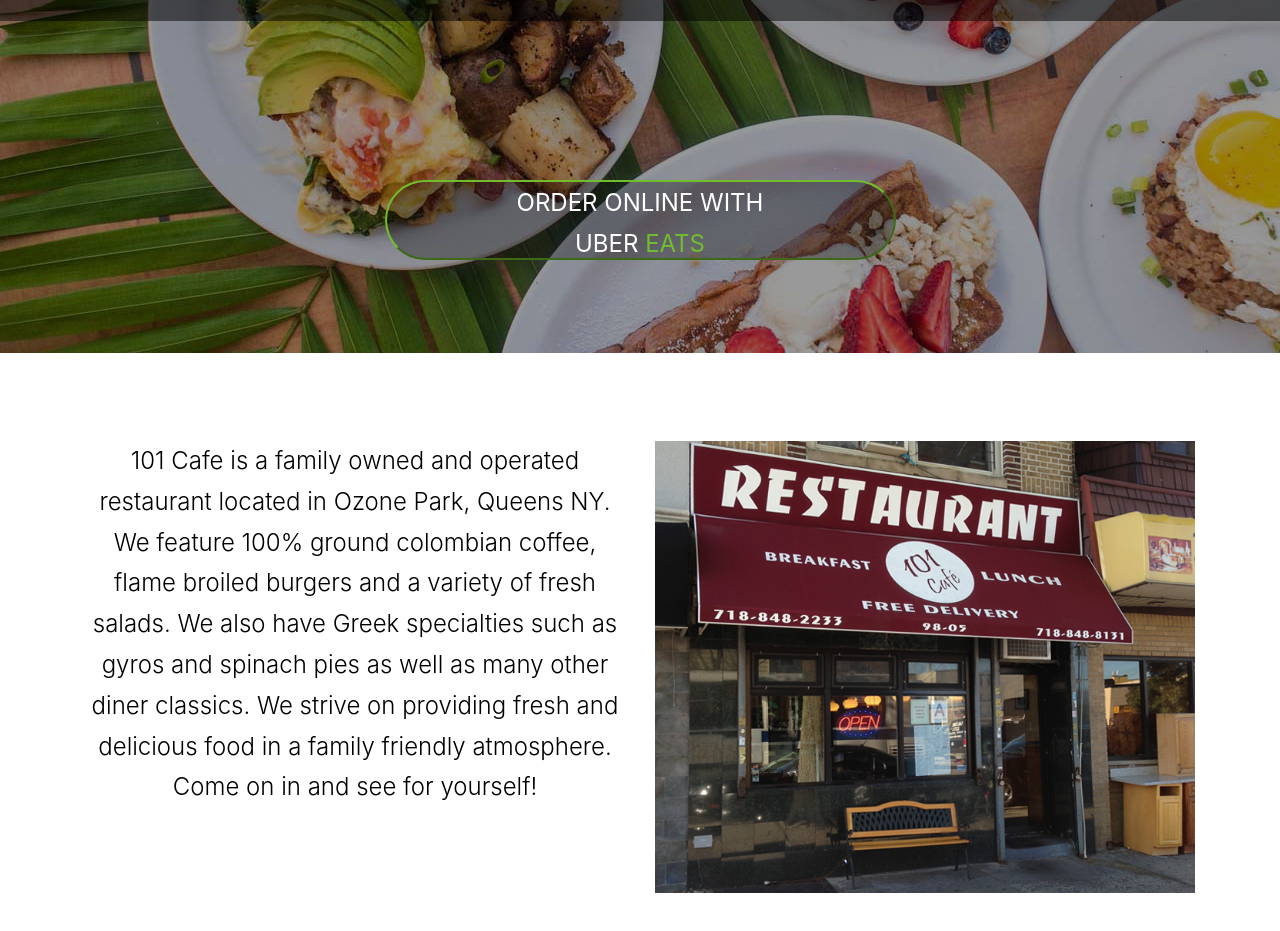
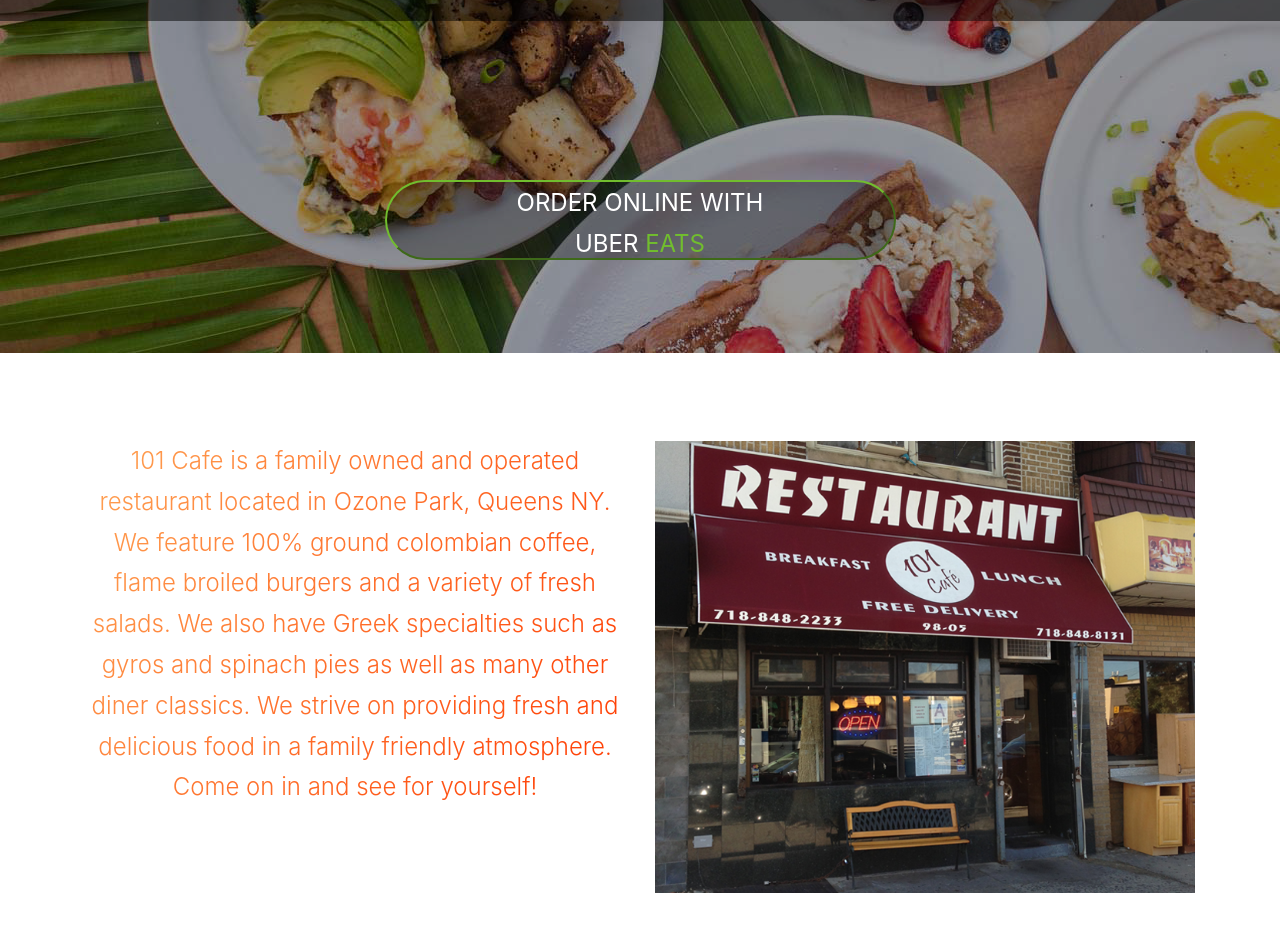
Before and after one commit to christopher-zaman/101Cafe, a plain HTML site: page index.html in a window 1280 px wide. Shown: the part 147-1078 px from the top of the page. Drawn offline with Linux system fonts and the light colour scheme; files whose address does not match are found by name; a web font is replaced by a local one.

Commit message:
Change text color

```diff
--- a/css/style.css
+++ b/css/style.css
@@ -59,6 +59,23 @@
   text-decoration:none;
   background-color: rgba(0,0,0,0.6);
 }
+.sunny-morning-gradient-text {
+  /* Fallback: Set a background color. */
+  background-color: red;
+    background-image: linear-gradient(120deg,#ffa354 0,#ff3900 100%);
+
+    /* Set the background size and repeat properties. */
+    background-size: 100%;
+    background-repeat: repeat;
+
+    /* Use the text as a mask for the background. */
+    /* This will show the gradient as a text color rather than element bg. */
+    -webkit-background-clip: text;
+    -webkit-text-fill-color: transparent;
+    -moz-background-clip: text;
+    -moz-text-fill-color: transparent;
+}
+
 .site-wrap:before {
   display: none;
   -webkit-transition: .3s all ease-in-out;
--- a/index.html
+++ b/index.html
@@ -103,7 +103,7 @@
       <div class="container">
         <div class="row justify-content-center text-center mb-5">
           <div class="col-md-6">
-            <p class="intro-statement">101 Cafe is a family owned and operated restaurant located in Ozone Park, Queens NY. We feature 100% ground colombian coffee, flame broiled burgers and a variety of fresh salads. We also have Greek specialties such as gyros and spinach pies as well as many other diner classics. We strive on providing fresh and delicious food in a family friendly atmosphere. Come on in and see for yourself!</p>
+            <p class="intro-statement sunny-morning-gradient-text">101 Cafe is a family owned and operated restaurant located in Ozone Park, Queens NY. We feature 100% ground colombian coffee, flame broiled burgers and a variety of fresh salads. We also have Greek specialties such as gyros and spinach pies as well as many other diner classics. We strive on providing fresh and delicious food in a family friendly atmosphere. Come on in and see for yourself!</p>
           </div>
           <div class="col-md-6">
             <img src="images/storefront.png" class="make-responsive-image my-cursor"/>
```
